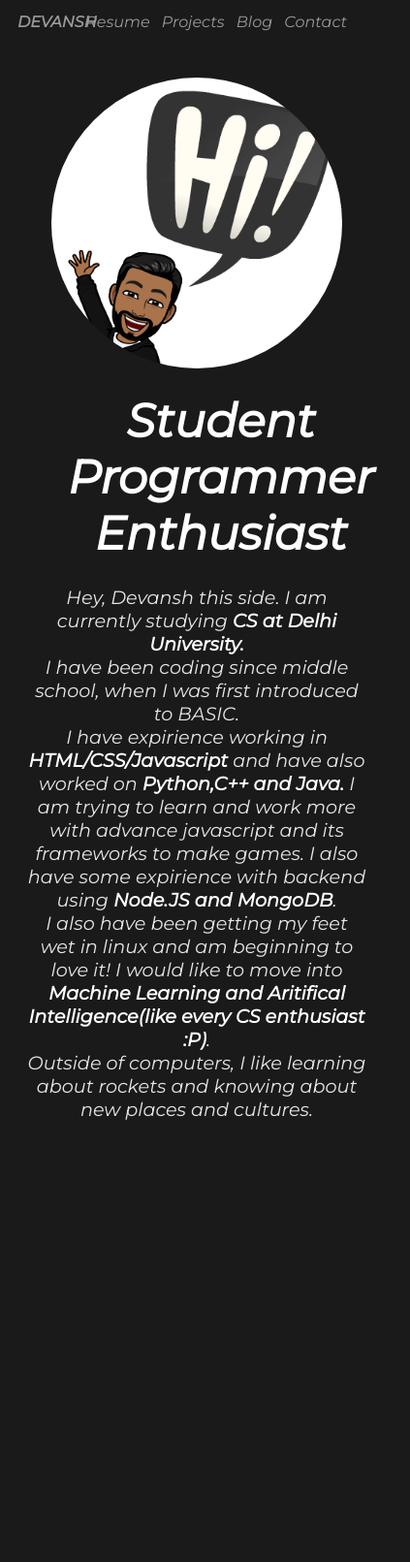
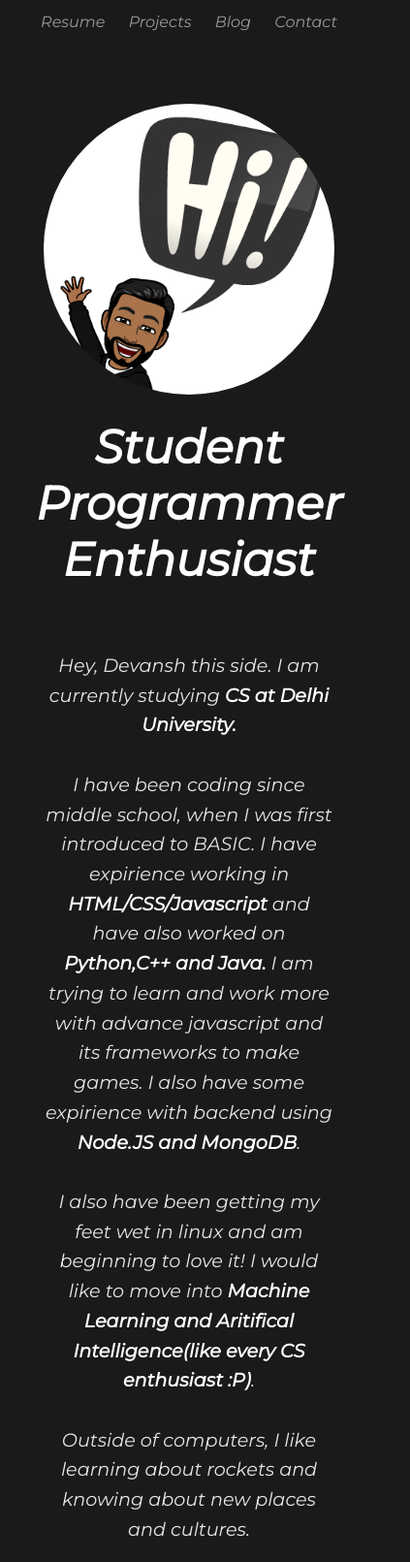
Before and after one commit to DevanshS05/devanshs05.github.io, a plain HTML site: page index.html in a window 390 px wide. Shown: the whole page at 97% size, 423 px wide, since content can reach past the window. Before the commit the page ends 1156 px from the top, so only its background shows below. Drawn offline with Linux system fonts and the light colour scheme.

Commit message:
Updated the skeleton. Added few more pages

```diff
--- a/index.html
+++ b/index.html
@@ -5,113 +5,51 @@
     <meta name="viewport" content="width=device-width, initial-scale=1.0">
     <title>Devansh Singh</title>
 
+
+    <link rel="stylesheet" href="./styles/style.css">
+    <link rel="stylesheet" href="./styles/homepage.css"
     <link rel="preconnect" href="https://fonts.googleapis.com">
     <link rel="preconnect" href="https://fonts.gstatic.com" crossorigin>
     <link href="https://fonts.googleapis.com/css2?family=Montserrat:ital@1&display=swap" rel="stylesheet">
 
-    <style>
-    body{
-      background-color:#1a1a1a;
-      color:white;
-      font-family:'Montserrat';
-      overflow-x:hidden;
-    }
-    .head-label{
-      position:absolute;
-      left:10px;
-      top:5px;
-      color:#999999;
-      font-size:2rem;
-      font-weight:bolder;
-    }
-    .head-label:hover{color:white;}
-    .nav-item{
-      padding:5px;
-      margin:5px;
-      color:#999999;
-      text-decoration:none;
-    }
-    .nav-item:hover{color:white;}
-    .bold-text{
-      font-weight:bolder;
-      font-size:3rem;
-    }
-    .bold-text:hover{
-      padding:2px 10px 2px 10px;
-      color:black;
-      background-color:white;
-      border-radius:10px;
-    }
-    .text-box{
-      width:60%;
-      margin:0 auto 0 auto;
-      text-align:center;
-      font-size:1.2rem;
-      color:#e6e6e6;
-    }
-    .bold-text-box{
-      font-weight:bold;
-      color:white;
-    }
-    .img-box{
-      width:100%;
-      margin-top:50px;
-      margin-bottom:20px;
-    }
-    .image{
-      display:block;
-      margin-left:auto;
-      margin-right:auto;
-      border-radius:150px;
-    }
-    @media only screen and (max-width: 600px) {
-    .head-label{font-size:1rem;}
-    .nav-item{padding:2px;margin:2px;}
-    .text-box{
-      width:90%;
-    }
-  }
-    </style>
-
   <body>
 
-    <div style="position:relative;">
-      <span class="head-label">DEVANSH</span>
-      <span style="position:absolute;right:20px;top:5px;">
-      <a class="nav-item" href="#">Resume</a>
-      <a class="nav-item" href="#">Projects</a>
-      <a class="nav-item" href="#">Blog</a>
-      <a class="nav-item" href="#">Contact</a>
-      </span>
-    </div>
+    <ul id="nav">
+      <li id="nav-item-header">DEVANSH</li>
+      <li id="nav-item"><a class="nav-link" href="#">Resume</a></li>
+      <li id="nav-item"><a class="nav-link" href="./project.html">Projects</a></li>
+      <li id="nav-item"><a class="nav-link" href="./blog.html">Blog</a></li>
+      <li id="nav-item"><a class="nav-link" href="./contact.html">Contact</a></li>
+    </ul>
 
-    <div style="position:absolute;top:30px;width:100%;">
 
-    <!--Div that will contain the image-->
-    <div class="img-box">
-         <img src="images/bmj-hi-1.png" alt="Bitmoji Waving towards you" width="300" height="300" class="image">
-    </div>
+  <div id="parentContainer">
+    <div class="container">
+      <img src="./images/bmj-hi-1.png" alt="Bitmoji Waving towards you" width="300" height="300" class="image">
 
-    <!--Div that contains the headers-->
-    <div style="margin:25px;text-align:center;width:100%;">
+      <div id="standoutFont">
         <span class="bold-text">Student</span><br>
         <span class="bold-text">Programmer</span><br>
         <span class="bold-text">Enthusiast</span>
       </div>
 
-    <!--This box will contain text containing relevant information about me-->
+  </div>
+
+  <div class="container">
     <div class="text-box">
-      Hey, Devansh this side. I am currently studying <span class="bold-text-box">CS at Delhi University.</span><br>
-      I have been coding since middle school, when I was first introduced to BASIC.<br>
+      Hey, Devansh this side. I am currently studying <span class="bold-text-box">CS at Delhi University.</span><br><br>
+      I have been coding since middle school, when I was first introduced to BASIC.
       I have expirience working in <span class="bold-text-box">HTML/CSS/Javascript</span>
       and have also worked on <span class="bold-text-box">Python,C++ and Java.</span> I am trying to learn and work more with advance javascript and its frameworks to make games.
-      I also have some expirience with backend using <span class="bold-text-box">Node.JS and MongoDB</span>.<br>
-      I also have been getting my feet wet in linux and am beginning to love it! I would like to move into <span class="bold-text-box">Machine Learning and Aritifical Intelligence(like every CS enthusiast :P)</span>.<br>
+      I also have some expirience with backend using <span class="bold-text-box">Node.JS and MongoDB</span>.<br><br>
+      I also have been getting my feet wet in linux and am beginning to love it! I would like to move into <span class="bold-text-box">Machine Learning and Aritifical Intelligence(like every CS enthusiast :P)</span>.<br><br>
       Outside of computers, I like learning about rockets and knowing about new places and cultures.<br>
+    </div>
   </div>
 
 </div>
 
-  <script src="script.js"></script>
+
+
   </body>
 </html>
--- /dev/null
+++ b/styles/contact.css
@@ -0,0 +1,36 @@
+#mainContainer{
+  display:flex;
+  row-gap:20px;
+  column-gap:20px;
+  padding-top:50px;
+}
+.container{
+  width:50%;
+  margin-left:auto;
+  margin-right:auto;
+  padding-top:40px;
+}
+#contact-img{
+  height:300px;
+  width:300px;
+  border-radius:25px;
+  margin:0px auto 20px auto;
+}
+#contactBox{
+  text-align:center;
+}
+.link{
+  text-decoration:none;
+  color:white;
+}
+.contact-item{
+  font-size:1.2rem;
+}
+
+
+/*Styling for making the page responsive for mobile devices*/
+@media only screen and (max-width: 800px) {
+  #mainContainer{
+    flex-direction:column;
+  }
+}
--- /dev/null
+++ b/styles/homepage.css
@@ -0,0 +1,61 @@
+
+/*Styling fot dividing the page into two halves*/
+#parentContainer{
+  padding-top:50px;
+  display:flex;
+  column-gap:20px;
+  row-gap:20px;
+  width:100%;
+}
+.container{
+  width:50%;
+  margin-right:auto;
+  margin-left:auto;
+}
+.bold-text{
+  font-weight:bolder;
+  font-size:3rem;
+}
+.bold-text:hover{
+  padding:2px 10px 2px 10px;
+  color:black;
+  background-color:white;
+  border-radius:10px;
+}
+#standoutFont{
+  margin:25px auto 25px auto;
+  text-align:center;
+  width:100%;
+}
+.text-box{
+  width:60%;
+  min-width:300px;
+  margin:20px auto 10px auto;
+  text-align:justify;
+  font-size:1.2rem;
+  color:#e6e6e6;
+  line-height:1.6;
+}
+.bold-text-box{
+  font-weight:bold;
+  color:white;
+}
+.image{
+  display:block;
+  margin-top:20px;
+  margin-left:auto;
+  margin-right:auto;
+  border-radius:150px;
+}
+
+
+
+/*Styling for making the page responsive for mobile devices*/
+@media only screen and (max-width: 800px) {
+  #parentContainer{
+    flex-direction:column;
+    justify-content:center;
+  }
+  .container{width:90%;}
+  .text-box{width:80%;text-align:center;}
+}
--- /dev/null
+++ b/styles/style.css
@@ -0,0 +1,41 @@
+body{
+  background-color:#1a1a1a;
+  color:white;
+  font-family:'Montserrat';
+  overflow-x:hidden;
+}
+
+/*Styling for the nav-bar*/
+#nav{
+  list-style-type:none;
+  margin:0px;
+  padding:0px;
+  color:#999999;
+}
+#nav-item-header{
+  float:left;
+  display:inline-block;
+  font-size:1.2rem;
+  font-weight:bolder;
+  margin-left:20px;
+}
+
+#nav-item{
+  float:right;
+  display:inline-block;
+  text-align:center;
+  padding:5px 10px;
+}
+.nav-link{
+  text-decoration:none;
+  color:#999999;
+}
+.nav-link:hover{color:white;}
+
+
+/*Styling for making the page responsive for mobile devices*/
+@media only screen and (max-width: 800px) {
+  #nav-item-header{display:none;}
+  #nav{margin-left:auto;margin-right:auto;text-align:center;}
+  #nav-item{float:none;}
+}
```
Also changed, not shown: blog.html (added, +34 -0 lines), contact.html (added, +41 -0 lines), project.html (added, +34 -0 lines), styles/blog.css (added, +27 -0 lines), styles/project.css (added, +27 -0 lines), images/bmj-error.png (added), images/bmj-reach-me.png (added). Lines whose indentation alone changed are shown as unchanged.
